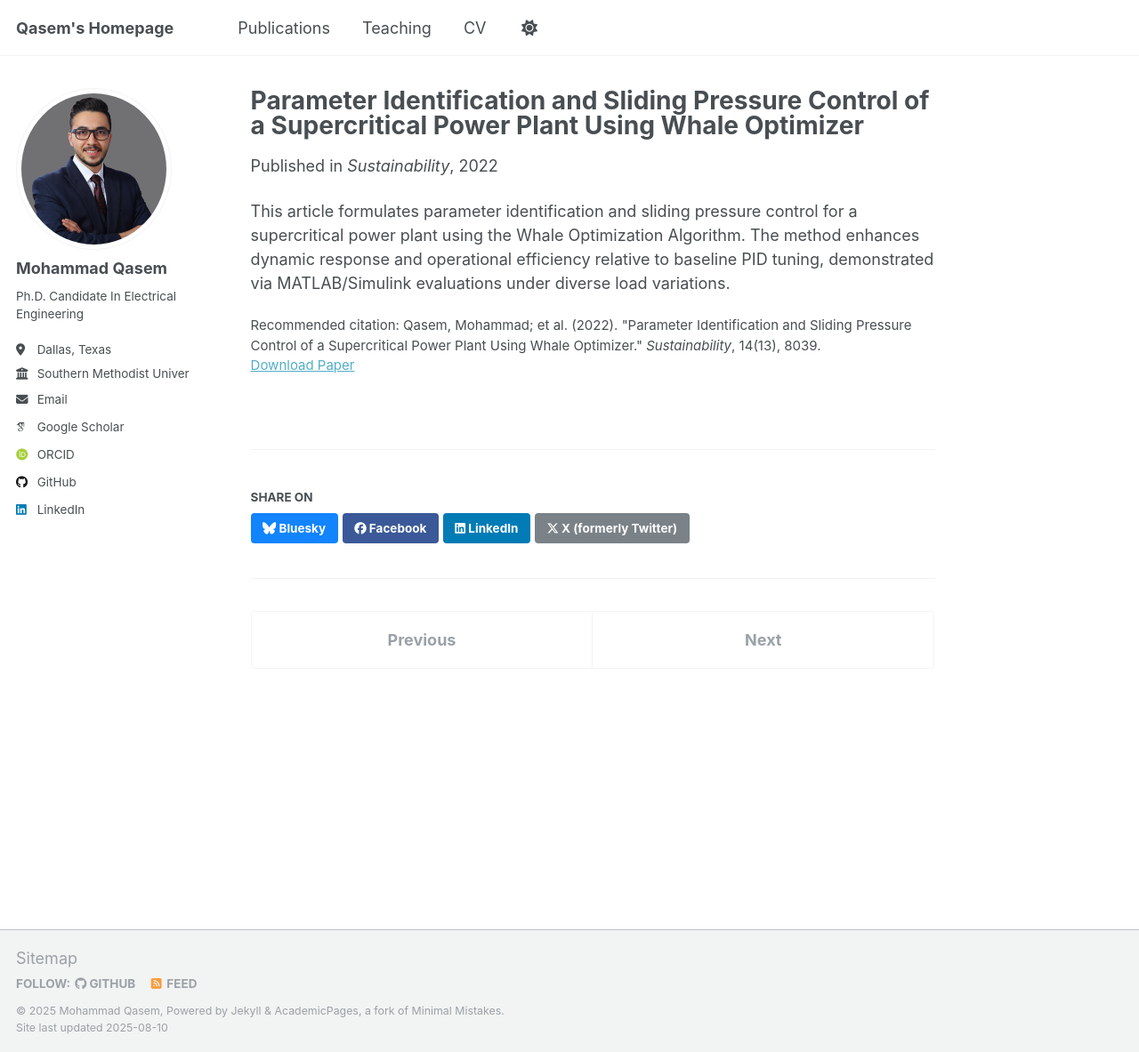
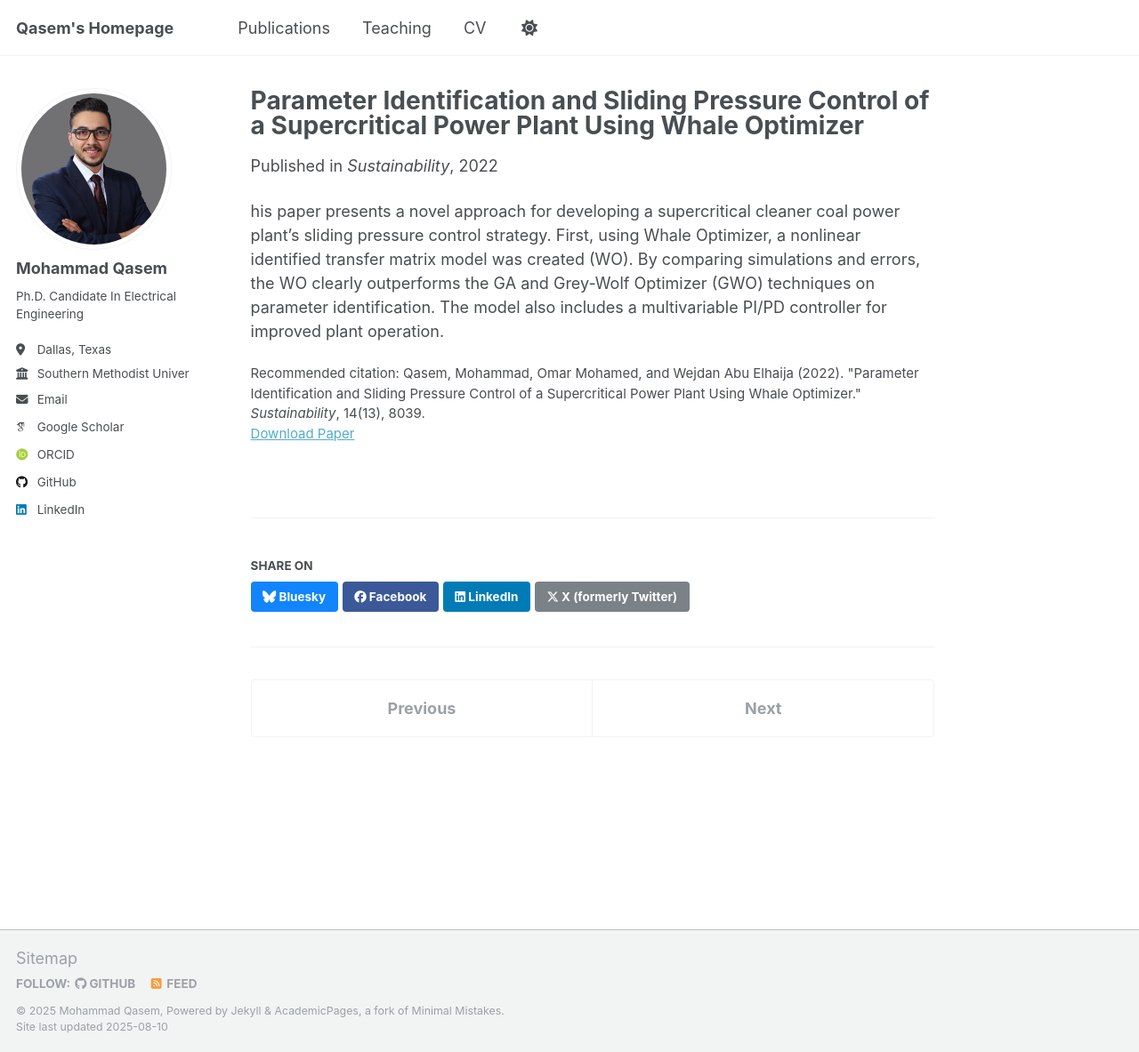
Before and after one commit to MohammadQasem97/Mohammad_Qasem.github.io, a Jekyll site: the page built from _publications/2022-06-30-parameter-identification-and-sliding-pressure-control-supercritical-power-plant-whale-optimizer.md, in a window 1280 px wide and 1183 px high. Shown: the whole window at 89% size. Built offline with Jekyll 4.4.1, drawn with Linux system fonts in a browser that asks for light colours; some web fonts are replaced; a script that is not in the unit is left out.

Commit message:
Update 2022-06-30-parameter-identification-and-sliding-pressure-control-supercritical-power-plant-whale-optimizer.md

```diff
--- a/_publications/2022-06-30-parameter-identification-and-sliding-pressure-control-supercritical-power-plant-whale-optimizer.md
+++ b/_publications/2022-06-30-parameter-identification-and-sliding-pressure-control-supercritical-power-plant-whale-optimizer.md
@@ -6,7 +6,7 @@ permalink: "/publication/2022-06-30-sliding-pressure-control-whale-optimizer"
 excerpt: "Meta-heuristic identification and control strategy for sliding pressure operation of supercritical power plants using Whale Optimization Algorithm, improving response and efficiency in simulation studies."
 date: "2022-06-30"
 venue: "Sustainability"
-paperurl: ""
-citation: "Qasem, Mohammad; et al. (2022). \"Parameter Identification and Sliding Pressure Control of a Supercritical Power Plant Using Whale Optimizer.\" <i>Sustainability</i>, 14(13), 8039."
+paperurl: "https://www.mdpi.com/2071-1050/14/13/8039"
+citation: "Qasem, Mohammad, Omar Mohamed, and Wejdan Abu Elhaija (2022). \"Parameter Identification and Sliding Pressure Control of a Supercritical Power Plant Using Whale Optimizer.\" <i>Sustainability</i>, 14(13), 8039."
 ---
-This article formulates parameter identification and sliding pressure control for a supercritical power plant using the Whale Optimization Algorithm. The method enhances dynamic response and operational efficiency relative to baseline PID tuning, demonstrated via MATLAB/Simulink evaluations under diverse load variations.
+his paper presents a novel approach for developing a supercritical cleaner coal power plant’s sliding pressure control strategy. First, using Whale Optimizer, a nonlinear identified transfer matrix model was created (WO). By comparing simulations and errors, the WO clearly outperforms the GA and Grey-Wolf Optimizer (GWO) techniques on parameter identification. The model also includes a multivariable PI/PD controller for improved plant operation.
```
